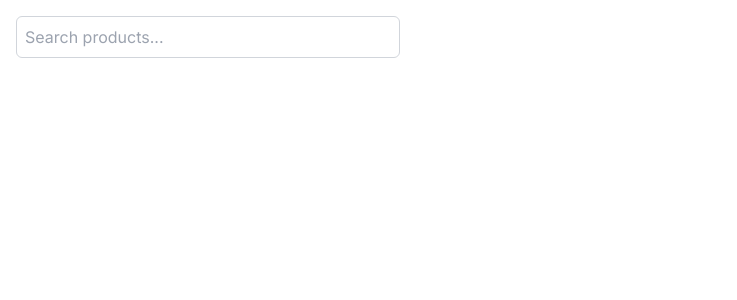
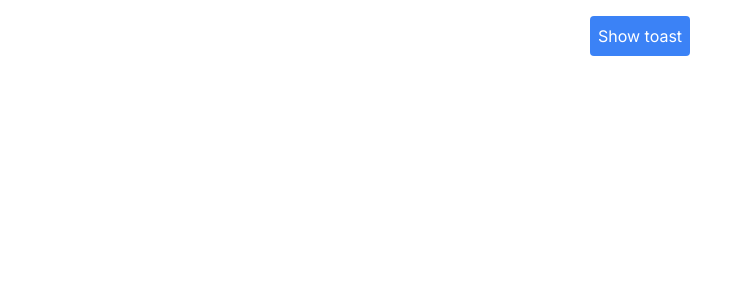
Before and after one commit to codinginflow/react-best-practices, a Next.js app: page / in a window 1280 px wide. Shown: the top 300 px of the page, without its empty margins (0-737 px from the left). Built offline with nearby package versions, Linux system fonts and the light colour scheme.

Commit message:
Add context hook code

```diff
--- /dev/null
+++ b/src/app/ToastProvider.tsx
@@ -0,0 +1,53 @@
+"use client";
+
+import { createContext, useContext, useState } from "react";
+
+interface ToastContext {
+  showToast: (message: string) => void;
+}
+
+export const ToastContext = createContext<ToastContext | undefined>(undefined);
+
+export default function ToastProvider({
+  children,
+}: {
+  children: React.ReactNode;
+}) {
+  const [toastMessage, setToastMessage] = useState("");
+  const [timeoutId, setTimeoutId] = useState<NodeJS.Timeout | null>(null);
+
+  function showToast(message: string) {
+    setToastMessage(message);
+
+    if (timeoutId) {
+      clearTimeout(timeoutId);
+    }
+
+    const newTimeoutId = setTimeout(() => {
+      setToastMessage("");
+    }, 3000);
+
+    setTimeoutId(newTimeoutId);
+  }
+
+  return (
+    <ToastContext.Provider value={{ showToast }}>
+      {children}
+      <div
+        className={`fixed bottom-0 rounded m-3 right-0 p-4 bg-gray-800 text-white ${
+          toastMessage ? "visible" : "invisible"
+        }`}
+      >
+        {toastMessage}
+      </div>
+    </ToastContext.Provider>
+  );
+}
+
+export function useToast() {
+  const context = useContext(ToastContext);
+  if (!context) {
+    throw new Error("useToast must be used within a ToastProvider");
+  }
+  return context;
+}
--- a/src/app/layout.tsx
+++ b/src/app/layout.tsx
@@ -1,5 +1,6 @@
 import type { Metadata } from "next";
 import { Inter } from "next/font/google";
+import ToastProvider from "./ToastProvider";
 import "./globals.css";
 
 const inter = Inter({ subsets: ["latin"] });
@@ -16,7 +17,9 @@ export default function RootLayout({
 }) {
   return (
     <html lang="en">
-      <body className={inter.className}>{children}</body>
+      <body className={inter.className}>
+        <ToastProvider>{children}</ToastProvider>
+      </body>
     </html>
   );
 }
--- a/src/app/other/product.ts
+++ /dev/null
@@ -1,5 +0,0 @@
-export interface Product {
-  id: string;
-  title: string;
-  thumbnail: string;
-}
--- a/src/app/other/utils.ts
+++ /dev/null
@@ -1,4 +0,0 @@
-export async function randomDelay() {
-  const delay = Math.floor(Math.random() * 2000) + 1000;
-  return new Promise((resolve) => setTimeout(resolve, delay));
-}
--- a/src/app/page.tsx
+++ b/src/app/page.tsx
@@ -1,44 +1,18 @@
-/* eslint-disable @next/next/no-img-element */
 "use client";
 
-import useSearchProducts from "@/hooks/useSearchProducts";
-import { useState } from "react";
+import { useToast } from "./ToastProvider";
 
 export default function Home() {
-  const [searchInput, setSearchInput] = useState("");
-
-  const { products, loading, error } = useSearchProducts(searchInput);
+  const { showToast } = useToast();
 
   return (
-    <div className="p-4">
-      <input
-        type="text"
-        value={searchInput}
-        onChange={(e) => setSearchInput(e.target.value)}
-        placeholder="Search products..."
-        className="border border-gray-300 rounded-md p-2 w-full mb-4 max-w-sm"
-      />
-      <div>
-        {loading && <p className="text-gray-500">Loading...</p>}
-        {error && (
-          <p className="text-red-500">
-            Something went wrong. Please try again.
-          </p>
-        )}
-        {!loading && !error && products?.length === 0 && (
-          <p className="text-gray-500">No products found.</p>
-        )}
-        {products?.map((product) => (
-          <div className="flex items-center mb-1" key={product.id}>
-            <img
-              className="w-10 h-10 rounded mr-4"
-              src={product.thumbnail}
-              alt="Product thumbnail"
-            />
-            <p>{product.title}</p>
-          </div>
-        ))}
-      </div>
-    </div>
+    <main className="p-4 flex justify-center gap-1">
+      <button
+        className="p-2 bg-blue-500 text-white rounded"
+        onClick={() => showToast("hello world")}
+      >
+        Show toast
+      </button>
+    </main>
   );
 }
--- a/src/hooks/useSearchProducts.ts
+++ /dev/null
@@ -1,59 +0,0 @@
-import { Product } from "@/app/other/product";
-import { randomDelay } from "@/app/other/utils";
-import { useEffect, useState } from "react";
-
-export default function useSearchProducts(searchInput: string) {
-  const [products, setProducts] = useState<Product[]>();
-
-  const [loading, setLoading] = useState(false);
-  const [error, setError] = useState(false);
-
-  useEffect(() => {
-    setProducts([]);
-    setLoading(true);
-    setError(false);
-
-    let ignore = false;
-
-    async function searchProducts() {
-      try {
-        const products = await fetchProducts(searchInput);
-        if (!ignore) {
-          setProducts(products);
-          setLoading(false);
-        }
-      } catch (error) {
-        console.error(error);
-        if (!ignore) {
-          setError(true);
-          setLoading(false);
-        }
-      }
-    }
-
-    if (searchInput) {
-      searchProducts();
-    } else {
-      setProducts(undefined);
-      setLoading(false);
-    }
-
-    return () => {
-      ignore = true;
-    };
-  }, [searchInput]);
-
-  return { products, loading, error };
-}
-
-async function fetchProducts(searchQuery: string): Promise<Product[]> {
-  await randomDelay();
-  const response = await fetch(
-    `https://dummyjson.com/products/search?q=${searchQuery}`
-  );
-  if (!response.ok) {
-    throw new Error(response.statusText);
-  }
-  const data = await response.json();
-  return data.products;
-}
```
